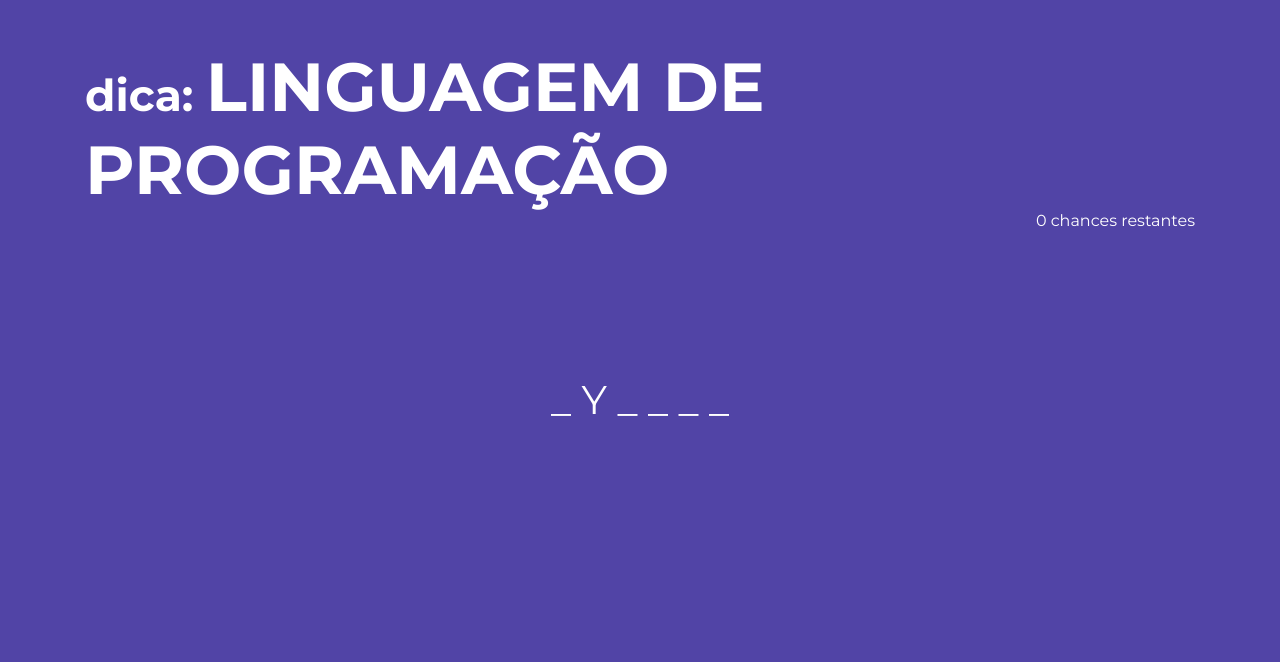
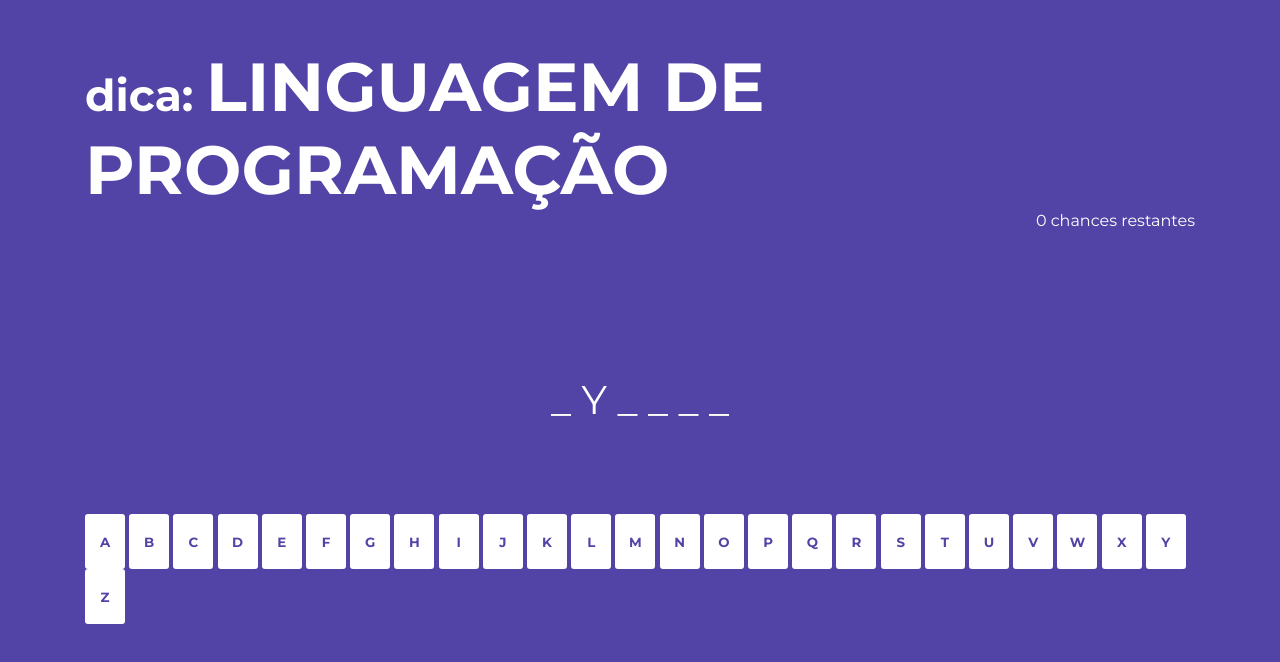
Before and after one commit to martinsfgr/games-js, a plain HTML site: page hangmangame/index.html in a window 1280 px wide. Drawn offline with Linux system fonts and the light colour scheme.

Commit message:
create function that creates the buttons

```diff
--- a/hangmangame/index.html
+++ b/hangmangame/index.html
@@ -5,6 +5,7 @@
   <meta charset="UTF-8">
   <meta name="viewport" content="width=device-width, initial-scale=1.0">
   <link rel="stylesheet" href="style.css">
+  <script defer src="script.js"></script>
   <title>Hangman Game</title>
 </head>
 
@@ -16,7 +17,7 @@
 
   <main>
     <p id="word">_ Y _ _ _ _</p>
-    <div class="keyboard"></div>
+    <div id="keyboard"></div>
   </main>
 </body>
 
--- a/hangmangame/script.js
+++ b/hangmangame/script.js
@@ -0,0 +1,11 @@
+const alfabeto = "ABCDEFGHIJKLMNOPQRSTUVWXYZ";
+
+const gerarBotoes = (alfabeto) => {
+  return alfabeto.split('').map(letra =>
+    `
+      <button id='${letra}' onclick="verificarPalpite(${letra})">${letra}</button>
+    `
+  ).join('');
+}
+
+document.getElementById("keyboard").innerHTML = gerarBotoes(alfabeto);
--- a/hangmangame/style.css
+++ b/hangmangame/style.css
@@ -40,11 +40,11 @@ main {
 main #word {
   font-size: 2.5rem;
 }
-main .keyboard {
+main #keyboard {
   margin-top: 50px;
 }
 
-main .keyboard button {
+main #keyboard button {
   background-color: white;
   border: none;
   border-radius: 3px;
@@ -55,6 +55,6 @@ main .keyboard button {
   width: 40px;
 }
 
-main .keyboard button:hover {
+main #keyboard button:hover {
   background-color: rgb(156, 155, 155);
 }
```
